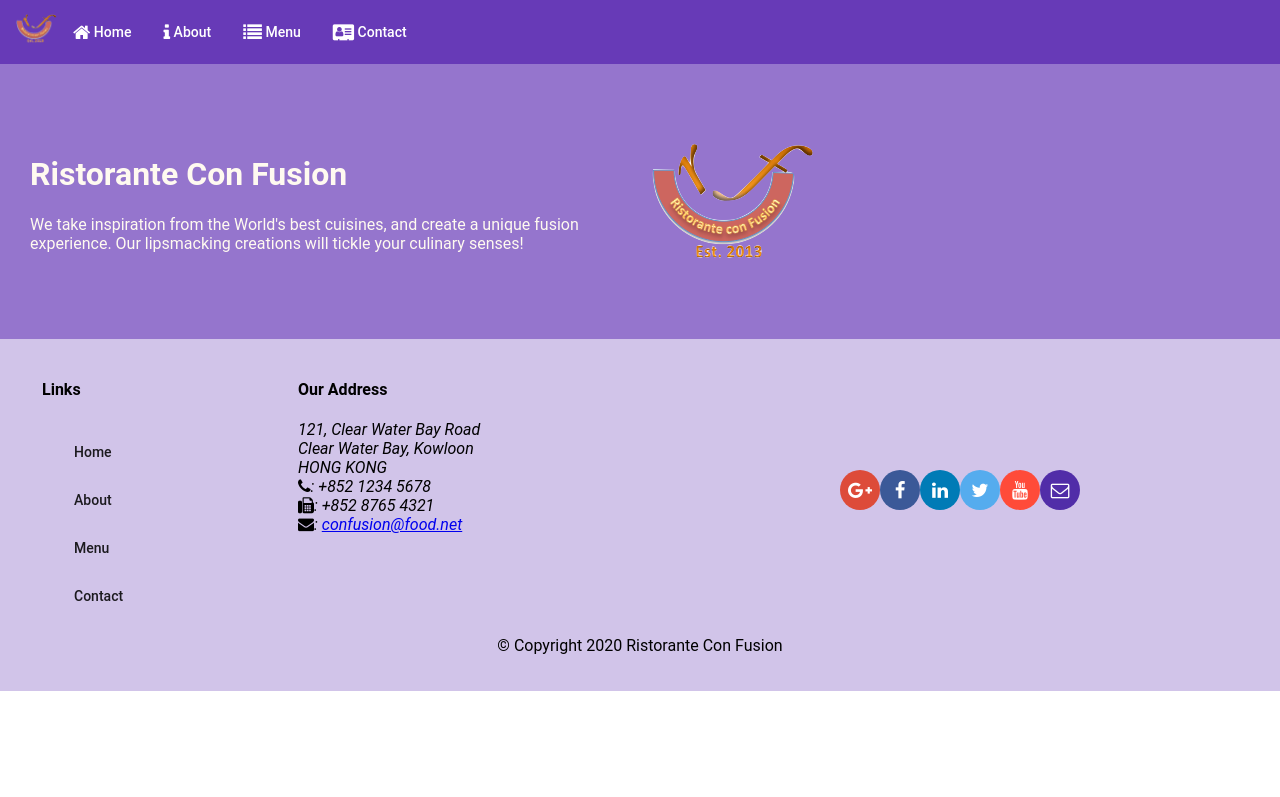
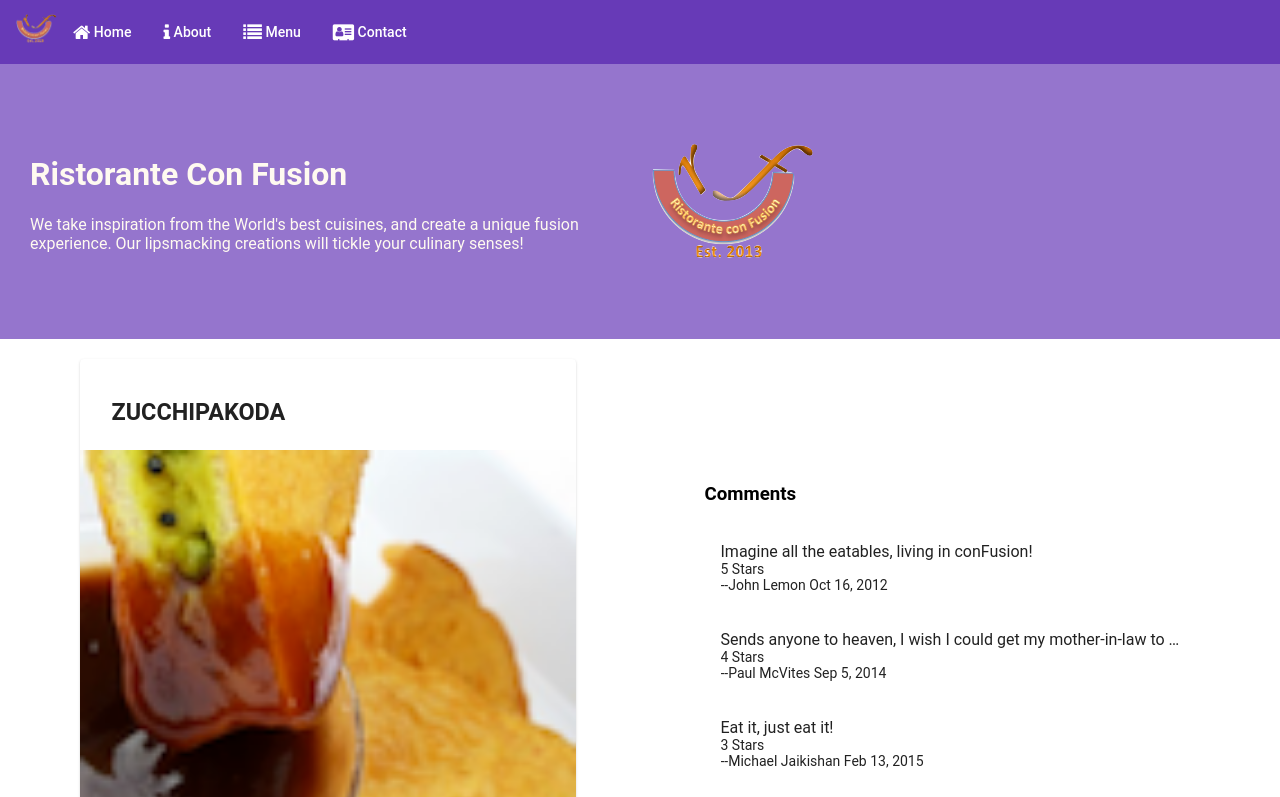
Before and after one commit to Sourav189/Angular-Project, an Angular app: page /dishdetail/1 in a window 1280 px wide. Before the commit this address led to /. Shown: the top 797 px of the page. Built offline with nearby package versions, Linux system fonts and the light colour scheme.

Commit message:
single page application part 2

```diff
--- a/src/app/app-routing/routes.ts
+++ b/src/app/app-routing/routes.ts
@@ -11,6 +11,9 @@
 
     { path :'home', component : HomeComponent},
     {path : 'menu', component : MenuComponent},
+
+    { path: 'dishdetail/:id',     component: DishdetailsComponent },
     {path : 'contactus', component: ContactComponent},
+
     {path : '',redirectTo : '/home',pathMatch :'full'}
 ];
--- a/src/app/dishdetails/dishdetails.component.html
+++ b/src/app/dishdetails/dishdetails.component.html
@@ -1,4 +1,10 @@
-<div class="container" fxLayout="row" fxLayout.sm="column" fxLayout.xs="column" fxLayoutAlign.gt-md="space-around center" fxLayoutGap="10px" fxLayoutGap.xs="0">
+<div class="container"
+    fxLayout="row wrap"
+    fxLayout.sm="column"
+    fxLayout.xs="column"
+    fxLayoutAlign.gt-md="space-around center"
+    fxLayoutGap="10px"
+    fxLayoutGap.xs="0">
 
   <div fxFlex="40">
     <div fxFlex *ngIf="dish">
@@ -14,6 +20,7 @@
           </p>
         </mat-card-content>
         <mat-card-actions>
+            <button mat-button (click)="goBack()">BACK</button>
           <button mat-button>LIKE</button>
           <button mat-button>SHARE</button>
         </mat-card-actions>
--- a/src/app/dishdetails/dishdetails.component.ts
+++ b/src/app/dishdetails/dishdetails.component.ts
@@ -1,5 +1,11 @@
 import { Component, OnInit ,Input} from '@angular/core';
 import { Dish } from "../shared/dish";
+
+import { DishService } from '../services/dish.service';
+
+import { Params, ActivatedRoute } from '@angular/router';
+import { Location } from '@angular/common';
+
 
 
 
@@ -9,14 +15,22 @@
   styleUrls: ['./dishdetails.component.scss']
 })
 export class DishdetailsComponent implements OnInit {
-    @Input()
+
     dish:Dish;
   //  dish = DISH;
     //dishes = DISH.comments;
 
-  constructor() { }
+  constructor(private dishservice: DishService,
+    private route: ActivatedRoute,
+    private location: Location) { }
 
   ngOnInit() {
+    const id = this.route.snapshot.params['id'];
+    this.dish = this.dishservice.getDish(id);
+  }
+
+  goBack(): void {
+    this.location.back();
   }
 
 }
--- a/src/app/footer/footer.component.html
+++ b/src/app/footer/footer.component.html
@@ -9,10 +9,10 @@
       <div fxFlex="40" fxFlexOffset="20px">
         <h4>Links</h4>
         <mat-list>
-          <mat-list-item><a mat-button>Home</a></mat-list-item>
+          <mat-list-item><a mat-button routerLink='/home'>Home</a></mat-list-item>
           <mat-list-item><a mat-button>About</a></mat-list-item>
-          <mat-list-item><a mat-button>Menu</a></mat-list-item>
-          <mat-list-item><a mat-button>Contact</a></mat-list-item>
+          <mat-list-item><a mat-button routerLink='/menu'>Menu</a></mat-list-item>
+          <mat-list-item><a mat-button routerLink='/contactus'>Contact</a></mat-list-item>
         </mat-list>
       </div>
       <div fxFlex="55">
--- a/src/app/menu/menu.component.html
+++ b/src/app/menu/menu.component.html
@@ -13,7 +13,7 @@
 
     <div fxFlex>
       <mat-grid-list cols="2" rowHeight="200px">
-        <mat-grid-tile *ngFor="let dish of dishes" (click)= "onSelect(dish)">
+        <mat-grid-tile *ngFor="let dish of dishes"  [routerLink]="['/dishdetail', dish.id]">
           <img height="200px" src={{dish.image}} alt={{dish.name}}>
           <mat-grid-tile-footer>
             <h1>{{dish.name | uppercase}}</h1>
@@ -22,6 +22,6 @@
       </mat-grid-list>
     </div>
 
-   <app-dishdetails  [dish] = "selectedDish"></app-dishdetails>
+   <!-- <app-dishdetails  [dish] = "selectedDish"></app-dishdetails> -->
 
 </div>
```
